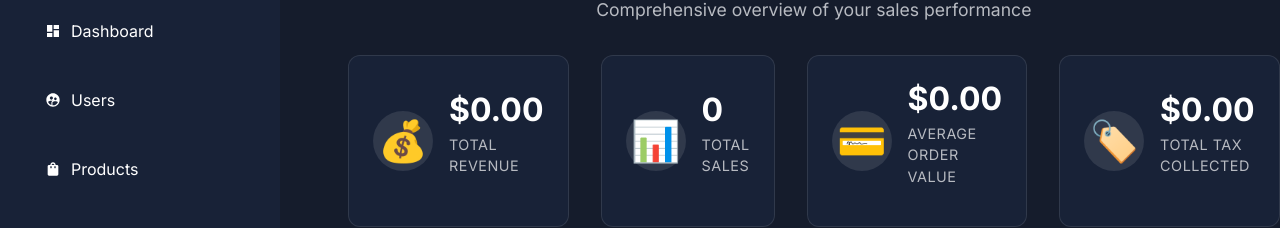
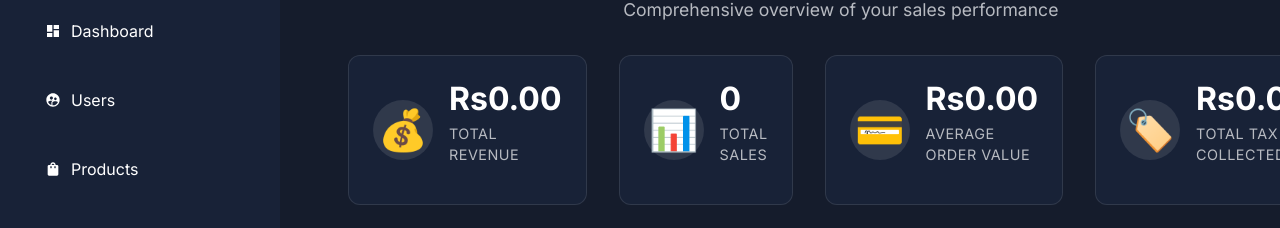
Before and after one commit to ammar1zahid/ahmad-dashboard, a Next.js app: page /dashboard/analytics in a window 1280 px wide. Shown: the part 201-429 px from the top of the page. Built offline with nearby package versions, Linux system fonts and the light colour scheme; no server answers; the database is empty.

Commit message:
UI updated for products

```diff
--- a/app/dashboard/analytics/page.jsx
+++ b/app/dashboard/analytics/page.jsx
@@ -106,7 +106,7 @@ const AnalyticsPage = async ({ searchParams }) => {
         <div className={styles.metricCard}>
           <div className={styles.metricIcon}>💰</div>
           <div className={styles.metricContent}>
-            <h3 className={styles.metricValue}>${totalRevenue.toFixed(2)}</h3>
+            <h3 className={styles.metricValue}>Rs{totalRevenue.toFixed(2)}</h3>
             <p className={styles.metricLabel}>Total Revenue</p>
           </div>
         </div>
@@ -122,7 +122,7 @@ const AnalyticsPage = async ({ searchParams }) => {
         <div className={styles.metricCard}>
           <div className={styles.metricIcon}>💳</div>
           <div className={styles.metricContent}>
-            <h3 className={styles.metricValue}>${averageOrderValue.toFixed(2)}</h3>
+            <h3 className={styles.metricValue}>Rs{averageOrderValue.toFixed(2)}</h3>
             <p className={styles.metricLabel}>Average Order Value</p>
           </div>
         </div>
@@ -130,7 +130,7 @@ const AnalyticsPage = async ({ searchParams }) => {
         <div className={styles.metricCard}>
           <div className={styles.metricIcon}>🏷️</div>
           <div className={styles.metricContent}>
-            <h3 className={styles.metricValue}>${totalTax.toFixed(2)}</h3>
+            <h3 className={styles.metricValue}>Rs{totalTax.toFixed(2)}</h3>
             <p className={styles.metricLabel}>Total Tax Collected</p>
           </div>
         </div>
@@ -152,7 +152,7 @@ const AnalyticsPage = async ({ searchParams }) => {
                     <div
                       className={styles.bar}
                       style={{ height: `${height}px` }}
-                      title={`$${data.revenue.toFixed(2)}`}
+                      title={`Rs${data.revenue.toFixed(2)}`}
                     ></div>
                     <span className={styles.barLabel}>
                       {new Date(date).toLocaleDateString('en-US', { weekday: 'short' })}
@@ -212,10 +212,10 @@ const AnalyticsPage = async ({ searchParams }) => {
                   {seller.totalSales}
                 </div>
                 <div className={styles.tableCell} data-label="Total Revenue">
-                  ${seller.totalRevenue.toFixed(2)}
+                  Rs{seller.totalRevenue.toFixed(2)}
                 </div>
                 <div className={styles.tableCell} data-label="Avg Order Value">
-                  ${seller.averageOrderValue.toFixed(2)}
+                  Rs{seller.averageOrderValue.toFixed(2)}
                 </div>
                 <div className={styles.tableCell} data-label="Role">
                   <span className={`${styles.role} ${seller.isAdmin ? styles.admin : styles.seller}`}>
@@ -249,7 +249,7 @@ const AnalyticsPage = async ({ searchParams }) => {
                   {item.quantity}
                 </div>
                 <div className={styles.tableCell} data-label="Revenue">
-                  ${item.revenue.toFixed(2)}
+                  Rs{item.revenue.toFixed(2)}
                 </div>
               </div>
             ))
@@ -283,7 +283,7 @@ const AnalyticsPage = async ({ searchParams }) => {
                   {sale.paymentMethod.charAt(0).toUpperCase() + sale.paymentMethod.slice(1)}
                 </div>
                 <div className={styles.tableCell} data-label="Total">
-                  ${sale.total.toFixed(2)}
+                  Rs{sale.total.toFixed(2)}
                 </div>
                 <div className={styles.tableCell} data-label="Status">
                   <span className={`${styles.status} ${styles[sale.status]}`}>
--- a/app/dashboard/products/page.jsx
+++ b/app/dashboard/products/page.jsx
@@ -85,7 +85,8 @@ const ProductsPage = async ({ searchParams }) => {
                       <div className={styles.product}>
                         <div className={styles.productImageContainer}>
                           <Image
-                            src={product.img || "/noproduct.jpg"}
+                            // src={product.img || "/noproduct.jpg"}
+                            src={product.img || "/product.png"}
                             alt={product.title || "Product"}
                             width={50}
                             height={50}
```
Also changed, not shown: public/product.png (added).
